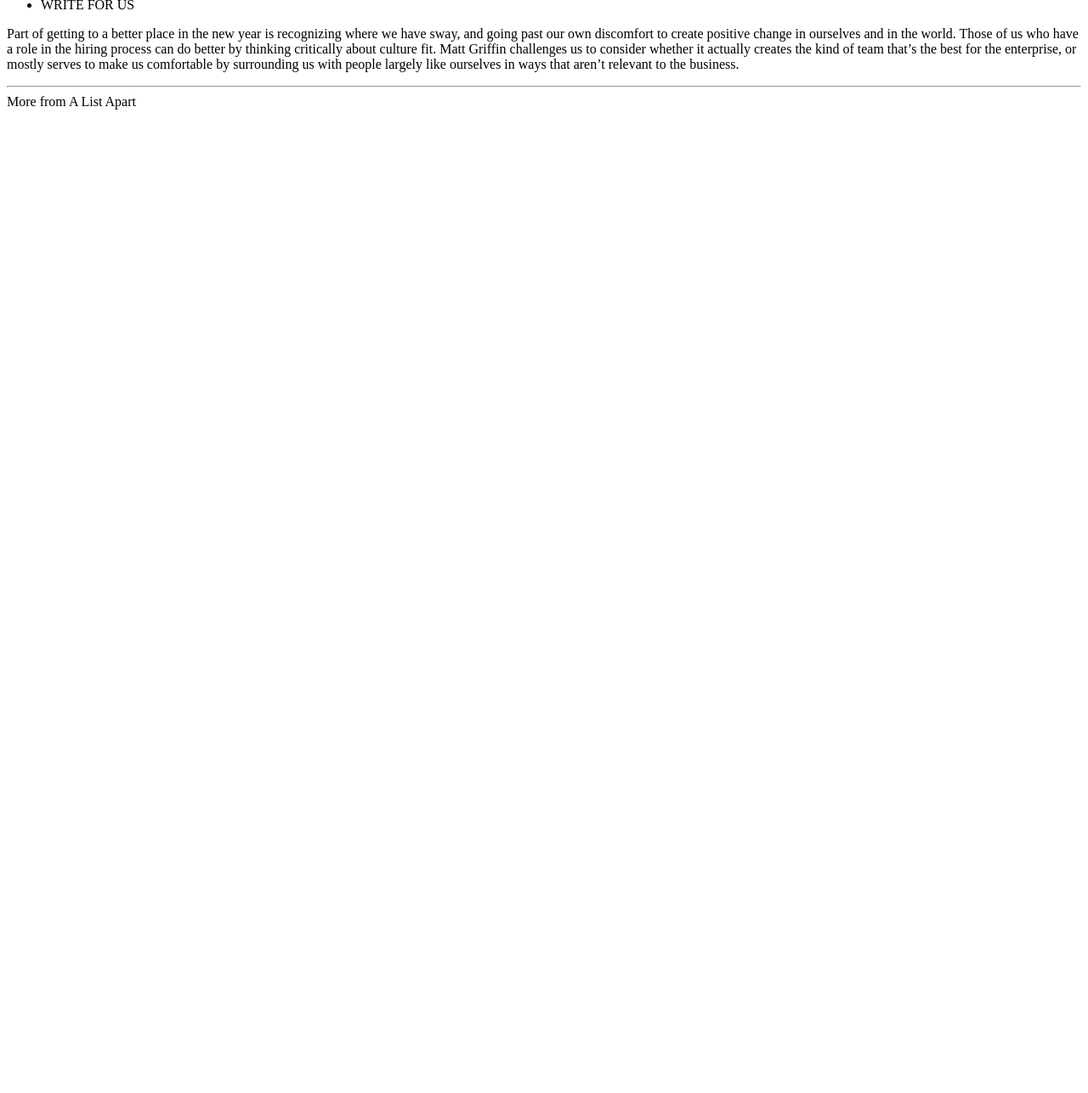
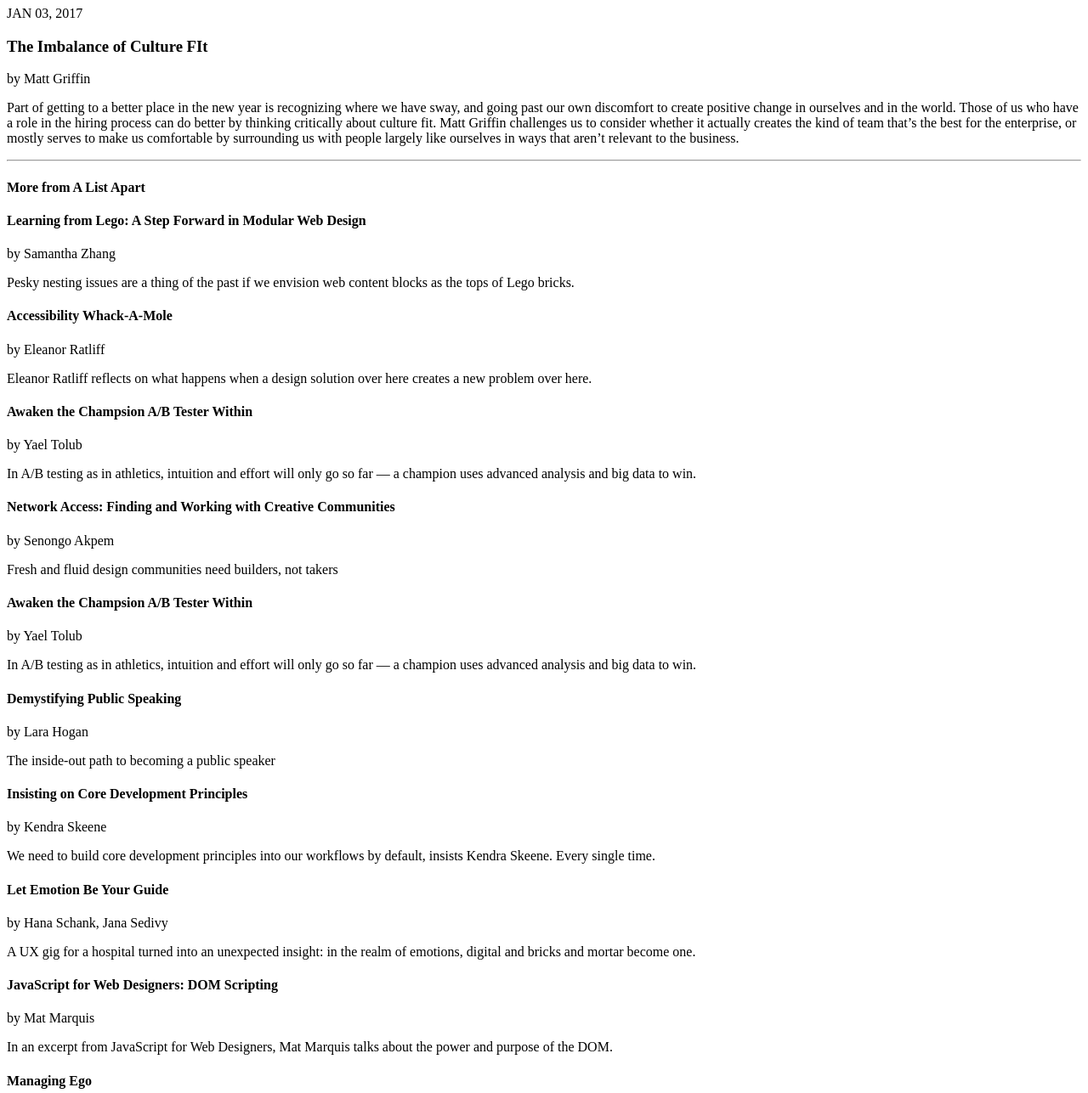
Before and after one commit to ntenser/html-layout, a plain HTML site: page index.html in a window 1280 px wide. Shown: the part 73-1360 px from the top of the page at 85% size. Before the commit the page ends 800 px from the top, so only its background shows below. Drawn offline with Linux system fonts and the light colour scheme.

Commit message:
add file

```diff
--- a/index.html
+++ b/index.html
@@ -2,26 +2,23 @@
 <html>
   <head>
     <meta charset="utf-8">
-    <title></title>
+    <title>A List Apart for people who make websites</title>
   </head>
+
   <body>
-    <header>
-      <ul>
-          <li> ARTICLE </li>
-          <li> EVENTS </li>
-          <li> TOPICS </li>
-          <li> WRITE FOR US </li>
-        </ul>
+
   <header>
-    <title> A LIST APART </title>
+    <h1>A LIST APART</h1>
 
-<header>
-      <title>JAN 03, 2017</title>
-  </header>
 
-<header>
-<title> The Imbalance of Culture FIt </title>
-</header>
+<section class="intro">
+  <h8 class="date">JAN 03, 2017</h8>
+<h3 > The Imbalance of Culture FIt </h3>
+<p>by Matt Griffin</p>
+
+</section>
+
+
 
 <article>
 <p> Part of getting to a better place in the new year is recognizing where we have sway,
@@ -36,8 +33,75 @@
 
 
 <hr>
+    <h4> More from A List Apart </h4>
+      <section class="list"
+      <article class="item-sum">
+    <h4 class="author-title"> Learning from Lego: A Step Forward in Modular Web Design</h4>
+    <p class="author-name"> by Samantha Zhang</p>
+    <p> Pesky nesting issues are a thing of
+      the past if we envision web content
+      blocks as the tops of Lego bricks. </p>
 
-<header> More from A List Apart </header>
+      <h4 class="author-title"> Accessibility Whack-A-Mole </h4>
+      <p class="author-name"> by Eleanor Ratliff</p>
+      <p> Eleanor Ratliff reflects on what happens when a design solution over here creates a new problem over here. </p>
+
+      <h4 class="author-title"> Awaken the Champsion A/B Tester Within</h4>
+      <p class="author-name"> by Yael Tolub </p>
+      <p> In A/B testing as in athletics, intuition and effort will only go so far — a champion uses advanced analysis and big data to win. </p>
+
+      <h4 class="author-title"> Network Access: Finding and Working with Creative Communities</h4>
+      <p class="author-name"> by Senongo Akpem </p>
+      <p> Fresh and fluid design communities need builders, not takers </p>
+
+
+      <h4 class="author-title"> Awaken the Champsion A/B Tester Within</h4>
+      <p class="author-name"> by Yael Tolub </p>
+      <p> In A/B testing as in athletics, intuition and effort will only go so far — a champion uses advanced analysis and big data to win. </p>
+
+      <h4 class="author-title"> Demystifying Public Speaking</h4>
+      <p class="author-name"> by Lara Hogan </p>
+      <p> The inside-out path to becoming a public speaker </p>
+
+      <h4 class="author-title"> Insisting on Core Development Principles</h4>
+      <p class="author-name"> by Kendra Skeene </p>
+      <p> We need to build core development principles into our workflows by default, insists Kendra Skeene. Every single time. </p>
+
+      <h4 class="author-title"> Let Emotion Be Your Guide</h4>
+      <p class="author-name"> by Hana Schank, Jana Sedivy </p>
+      <p> A UX gig for a hospital turned into an unexpected insight: in the realm of emotions, digital and bricks and mortar become one. </p>
+
+
+      <h4 class="author-title"> JavaScript for Web Designers: DOM Scripting</h4>
+      <p class="author-name"> by Mat Marquis </p>
+      <p> In an excerpt from JavaScript for Web Designers, Mat Marquis talks about the power and purpose of the DOM. </p>
+
+      <h4 class="author-title"> Managing Ego</h4>
+      <p class="author-name"> by Brandon Gregory </p>
+      <p> Issues underlying workplace drama aren’t totally random—Brandon Gregory shows us how to stabilize ourselves and our relationships. </p>
+
+      <h4 class="author-title"> The Coming Revolution in Email Design</h4>
+      <p class="author-name"> by Jason Rodriguez </p>
+      <p> The rich web is coming to email. Jason Rodriguez gives us the lay of the land and sweeps us into the future. </p>
+
+      <h4 class="author-title"> Liminal Thinking</h4>
+      <p class="author-name"> by Dave Gray </p>
+      <p> Challenging our own beliefs helps us validate situations.</p>
+
+      <h4 class="author-title"> Using CSS Mod Queries with Range Selectors</h4>
+      <p class="author-name"> by Patrick Clancey </p>
+      <p> Patrick Clancey plies a creative use of mod queries and range selectors to change the layout of elements in lists. </p>
+
+
+
+
+
+
+
+
+
+
+
 
 
   </body>
```
